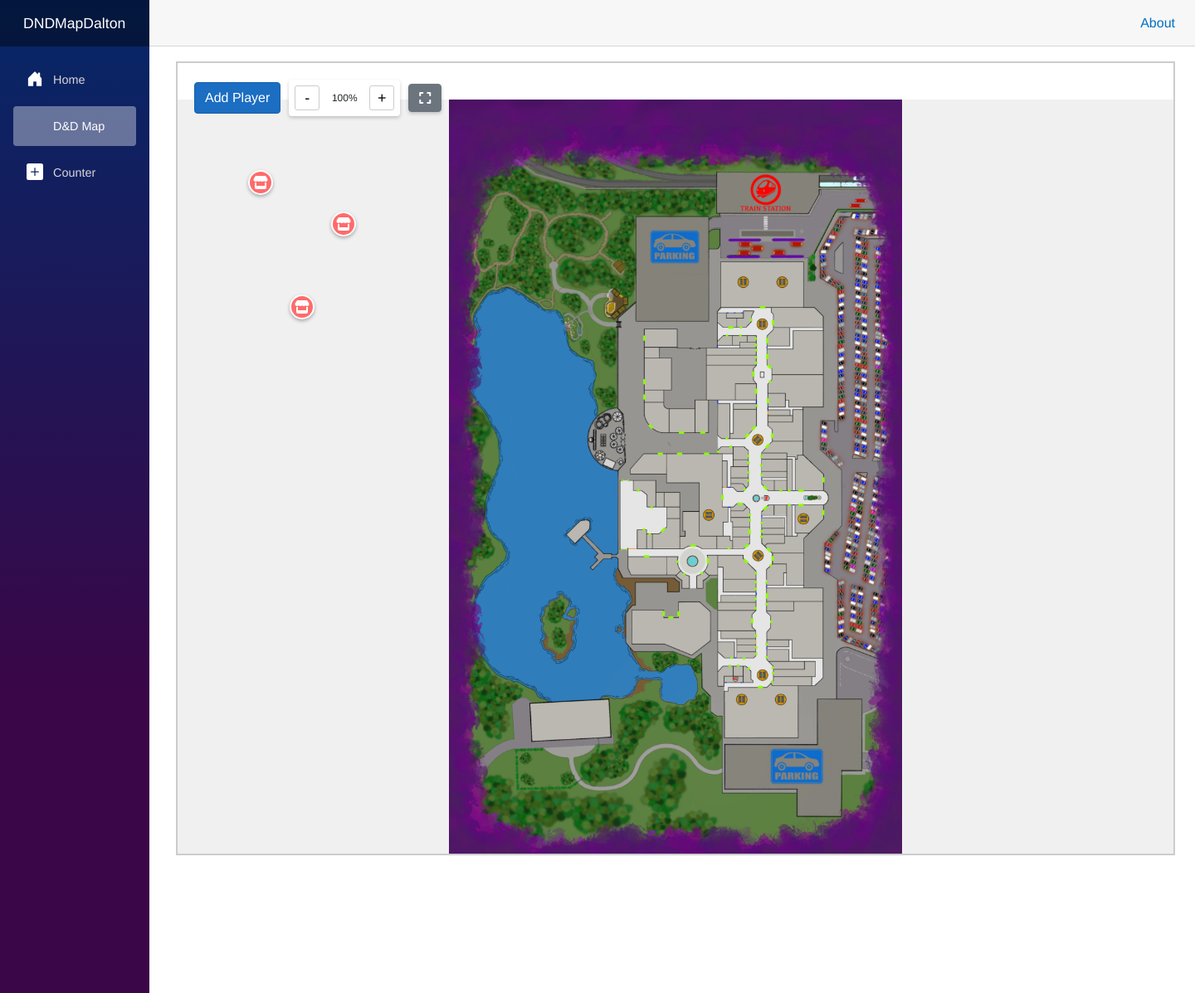
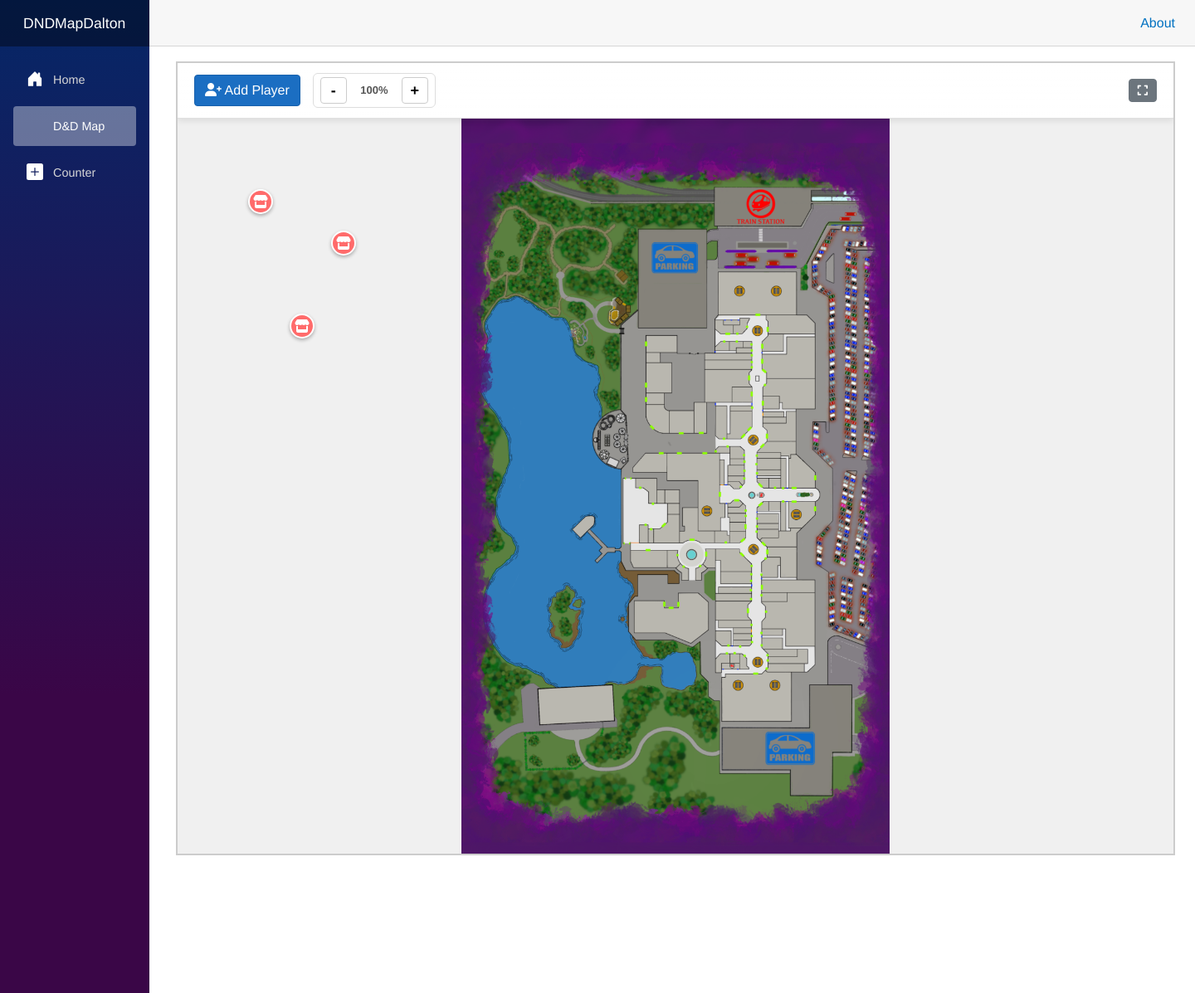
Before and after one commit to hawxward/DNDMapDalton, an ASP.NET Core app: page /map in a window 1440 px wide. Shown: the whole page at 83% size. Run offline with ASP.NET Core 8, Linux system fonts and the light colour scheme; style sheets or scripts are compiled from the project's sources.

Commit message:
Add sticky navbar with controls above map
- Replace overlay controls with a sticky navbar that stays at the top
- Navbar contains Add Player, zoom controls, and fullscreen buttons
- Add map-scroll-area wrapper for proper scrolling behavior
- Update JavaScript to work with new DOM structure
- Improve navbar styling with gradient background and blur effect
- Add user-plus icon to Add Player button
- Position fullscreen button on right side with margin-left: auto
- Navbar remains visible and fixed at top even when zooming

```diff
--- a/Pages/Map.razor
+++ b/Pages/Map.razor
@@ -7,13 +7,12 @@
 @implements IDisposable
 @implements IAsyncDisposable
 
-<div class="map-container" id="mapContainer"
-     @ondrop="OnDrop"
-     @ondragover:preventDefault>
-
-    <!-- Map Controls Overlay -->
-    <div class="map-controls-overlay">
-        <button class="btn btn-primary" @onclick="AddNewPlayer">Add Player</button>
+<div class="map-container" id="mapContainer">
+    <!-- Map Controls Navbar -->
+    <div class="map-navbar">
+        <button class="btn btn-primary" @onclick="AddNewPlayer">
+            <i class="fas fa-user-plus"></i> Add Player
+        </button>
         <div class="zoom-controls">
             <button @onclick="ZoomOut">-</button>
             <span class="zoom-level">@(Math.Round(currentZoom * 100))%</span>
@@ -31,7 +30,10 @@
         </button>
     </div>
 
-    <div class="map">
+    <div class="map-scroll-area"
+         @ondrop="OnDrop"
+         @ondragover:preventDefault>
+        <div class="map">
         @foreach (var player in MapState.Players)
         {
             <div class="player-marker"
@@ -61,6 +63,7 @@
                 <i class="fas fa-store"></i>
             </div>
         }
+        </div>
     </div>
 </div>
 
--- a/wwwroot/css/map.css
+++ b/wwwroot/css/map.css
@@ -3,7 +3,9 @@
     width: 100%;
     height: 80vh;
     border: 2px solid #ccc;
-    overflow: auto;
+    overflow: hidden;
+    display: flex;
+    flex-direction: column;
     touch-action: none;
 }
 
@@ -29,10 +31,8 @@
 
 .map {
     position: relative;
-    width: 100%;
-    height: 100%;
-    min-width: 1200px;
-    min-height: 900px;
+    width: 1200px;
+    height: 900px;
     background-color: #f0f0f0;
     background-image: url('../images/World_MapGFloor.png');
     background-size: contain;
@@ -117,68 +117,88 @@
     transform: translate(-50%, -50%) scale(1.1);
 }
 
-.map-controls-overlay {
+.map-navbar {
     position: sticky;
-    top: 20px;
+    top: 0;
     left: 0;
+    right: 0;
     z-index: 1000;
+    background: linear-gradient(to bottom, rgba(255,255,255,0.98), rgba(255,255,255,0.95));
+    backdrop-filter: blur(5px);
+    border-bottom: 1px solid #e0e0e0;
+    padding: 12px 20px;
     display: flex;
-    gap: 10px;
+    gap: 15px;
     align-items: center;
-    pointer-events: none;
-    width: fit-content;
-    margin-left: 20px;
+    box-shadow: 0 2px 8px rgba(0,0,0,0.1);
+    flex-shrink: 0;
 }
 
-.map-controls-overlay > * {
-    pointer-events: auto;
+.map-scroll-area {
+    flex: 1;
+    overflow: auto;
+    position: relative;
+    width: 100%;
+    height: 100%;
 }
 
 .zoom-controls {
     display: inline-flex;
     align-items: center;
-    background: white;
-    border-radius: 4px;
-    padding: 5px;
-    box-shadow: 0 2px 4px rgba(0,0,0,0.2);
+    background: rgba(255, 255, 255, 0.9);
+    border: 1px solid #ddd;
+    border-radius: 6px;
+    padding: 4px 8px;
+    gap: 4px;
 }
 
 .zoom-controls button {
-    width: 30px;
-    height: 30px;
-    margin: 2px;
+    width: 32px;
+    height: 32px;
+    margin: 0;
     border: 1px solid #ccc;
     background: white;
     cursor: pointer;
     font-size: 18px;
+    font-weight: bold;
     line-height: 1;
     padding: 0;
-    border-radius: 3px;
+    border-radius: 4px;
+    transition: all 0.2s;
 }
 
 .zoom-controls button:hover {
-    background: #f0f0f0;
+    background: #f8f8f8;
+    border-color: #999;
+    transform: scale(1.05);
+}
+
+.zoom-controls button:active {
+    transform: scale(0.95);
 }
 
 .zoom-controls .zoom-level {
     display: inline-block;
-    margin: 0 8px;
-    min-width: 40px;
+    margin: 0 4px;
+    min-width: 50px;
     text-align: center;
-    font-size: 12px;
+    font-size: 13px;
+    font-weight: 600;
+    color: #555;
 }
 
 .fullscreen-btn {
-    padding: 8px 12px;
+    padding: 6px 10px;
     border-radius: 4px;
-    box-shadow: 0 2px 4px rgba(0,0,0,0.2);
     display: flex;
     align-items: center;
     justify-content: center;
+    gap: 6px;
+    margin-left: auto;
 }
 
 .fullscreen-btn i {
-    font-size: 16px;
+    font-size: 14px;
 }
 
 .controls {
--- a/wwwroot/js/map.js
+++ b/wwwroot/js/map.js
@@ -2,17 +2,20 @@ window.getDragPosition = (event, containerId) => {
     const container = document.getElementById(containerId);
     if (!container) return null;
 
-    const rect = container.getBoundingClientRect();
+    const scrollArea = container.querySelector('.map-scroll-area');
     const map = container.querySelector('.map');
+    if (!scrollArea || !map) return null;
+
+    const rect = scrollArea.getBoundingClientRect();
     const scale = parseFloat(map.getAttribute('data-scale') || '1');
 
     // Adjust coordinates based on scale and scroll position
-    const x = (event.clientX - rect.left + container.scrollLeft) / scale;
-    const y = (event.clientY - rect.top + container.scrollTop) / scale;
+    const x = (event.clientX - rect.left + scrollArea.scrollLeft) / scale;
+    const y = (event.clientY - rect.top + scrollArea.scrollTop) / scale;
 
     return {
-        x: Math.max(0, Math.min(x, container.scrollWidth / scale)),
-        y: Math.max(0, Math.min(y, container.scrollHeight / scale))
+        x: Math.max(0, Math.min(x, scrollArea.scrollWidth / scale)),
+        y: Math.max(0, Math.min(y, scrollArea.scrollHeight / scale))
     };
 };
 
@@ -27,7 +30,10 @@ window.initializeZoom = (containerId) => {
     const container = document.getElementById(containerId);
     if (!container) return;
 
+    const scrollArea = container.querySelector('.map-scroll-area');
     const map = container.querySelector('.map');
+    if (!scrollArea || !map) return;
+
     let scale = 1;
     const maxScale = 3;
     const minScale = 0.5;
@@ -46,11 +52,11 @@ window.initializeZoom = (containerId) => {
         const newHeight = initialHeight * scale;
 
         // Center the map after zoom
-        if (newWidth > container.offsetWidth) {
-            container.scrollLeft = (newWidth - container.offsetWidth) / 2;
+        if (newWidth > scrollArea.offsetWidth) {
+            scrollArea.scrollLeft = (newWidth - scrollArea.offsetWidth) / 2;
         }
-        if (newHeight > container.offsetHeight) {
-            container.scrollTop = (newHeight - container.offsetHeight) / 2;
+        if (newHeight > scrollArea.offsetHeight) {
+            scrollArea.scrollTop = (newHeight - scrollArea.offsetHeight) / 2;
         }
 
         // Update player markers scale to maintain size
```
